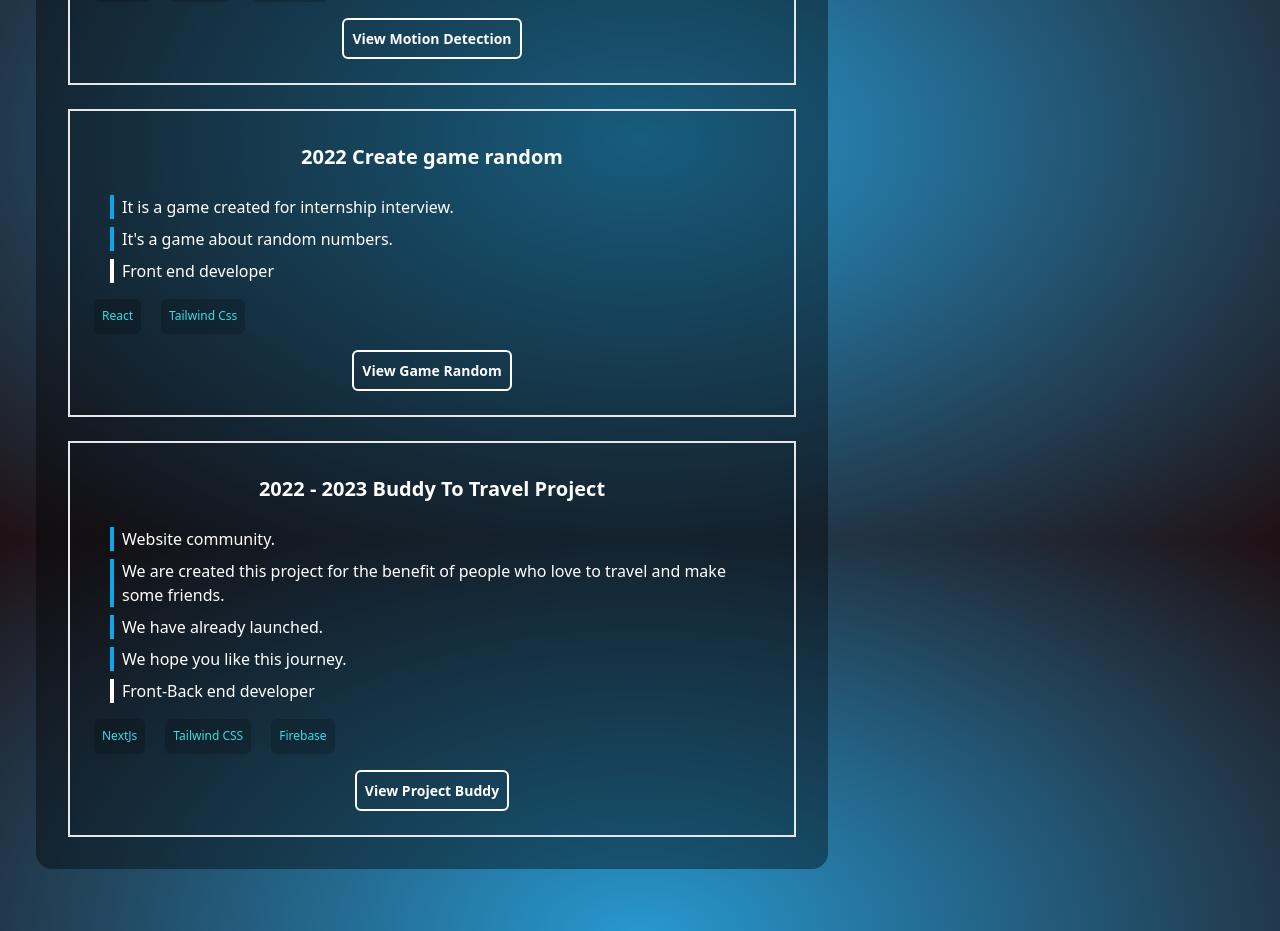
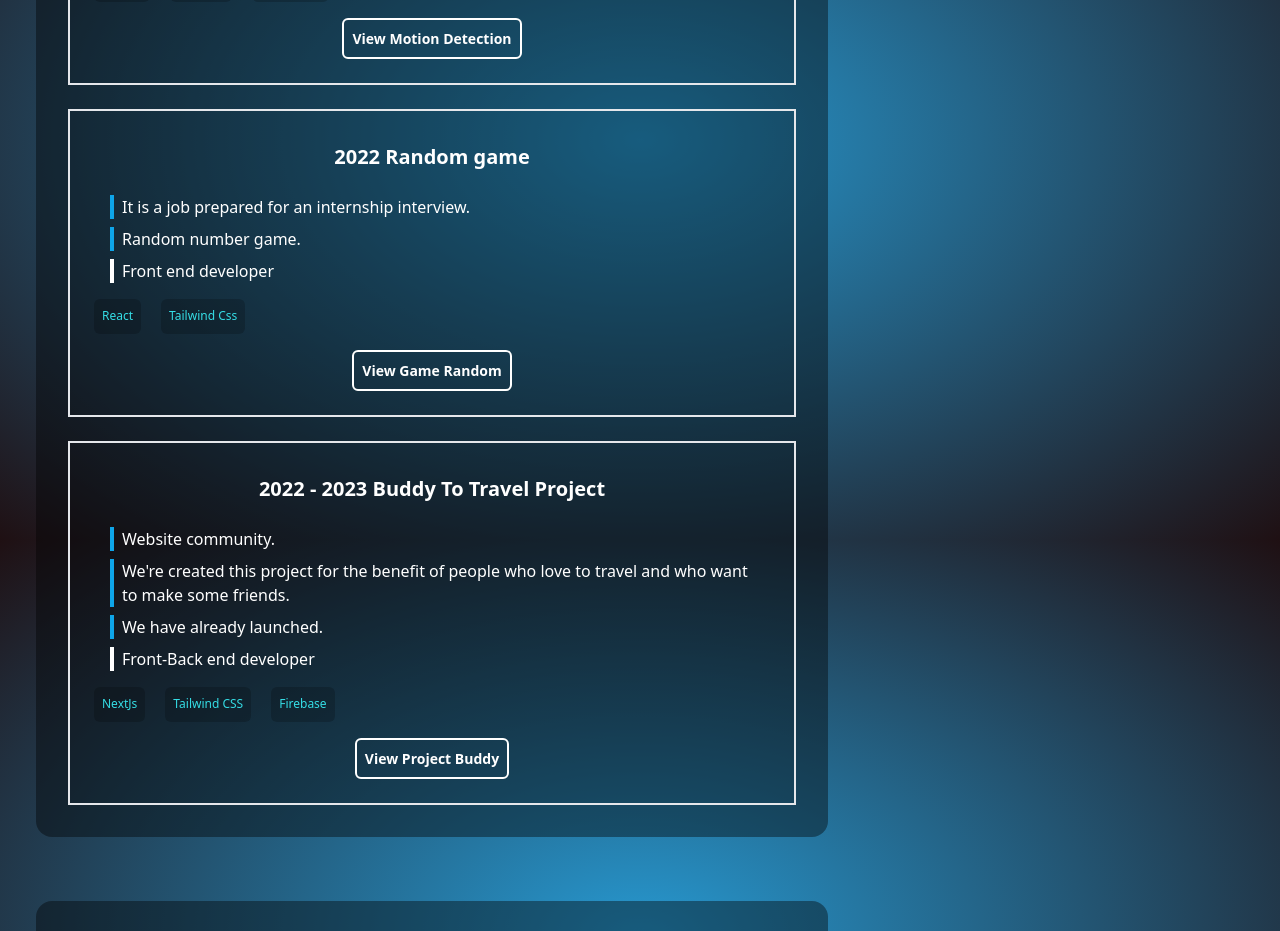
Before and after one commit to boatmessi02/resumes, a Next.js app: page / in a window 1280 px wide. Shown: the part 1060-1991 px from the top of the page. Built offline with nearby package versions, Linux system fonts and the light colour scheme.

Commit message:
update experience text and resume.

```diff
--- a/components/Experience/Experiences.js
+++ b/components/Experience/Experiences.js
@@ -69,10 +69,10 @@ const Experiences = () => {
             </div>
 
             <div className="flex flex-col gap-4 items-center border-2 p-6">
-              <h1 className="font-bold text-xl p-2">2022 Create game random</h1>
+              <h1 className="font-bold text-xl p-2">2022 Random game </h1>
               <span className="flex flex-col text-left w-full gap-2 px-4 ">
-                <p className="border-l-4 border-sky-500 pl-2">{`It is a game created for internship interview.`}</p>
-                <p className="border-l-4 border-sky-500 pl-2">{`It's a game about random numbers.`}</p>
+                <p className="border-l-4 border-sky-500 pl-2">{`It is a job prepared for an internship interview.`}</p>
+                <p className="border-l-4 border-sky-500 pl-2">{`Random number game.`}</p>
                 <p className="border-l-4 border-white pl-2">{`Front end developer`}</p>
               </span>
               <div className="w-full text-[12px] ">
@@ -113,11 +113,10 @@ const Experiences = () => {
               <span className="flex flex-col w-full text-left gap-2 px-4">
                 <p className="border-l-4 border-sky-500 pl-2">{`Website community.`}</p>
                 <p className="border-l-4 border-sky-500 pl-2">
-                  {`We are created this project for the benefit of people who love to
-                  travel and make some friends.`}
+                  {`We're created this project for the benefit of people
+                  who love to travel and who want to make some friends.`}
                 </p>
                 <p className="border-l-4 border-sky-500 pl-2">{`We have already launched.`}</p>
-                <p className="border-l-4 border-sky-500 pl-2">{`We hope you like this journey.`}</p>
                 <p className="border-l-4 border-white pl-2">{`Front-Back end developer`}</p>
               </span>
               <div className="w-full text-[12px] ">
```
Also changed, not shown: 1 other file (tests, documents, lock files or other folders).
